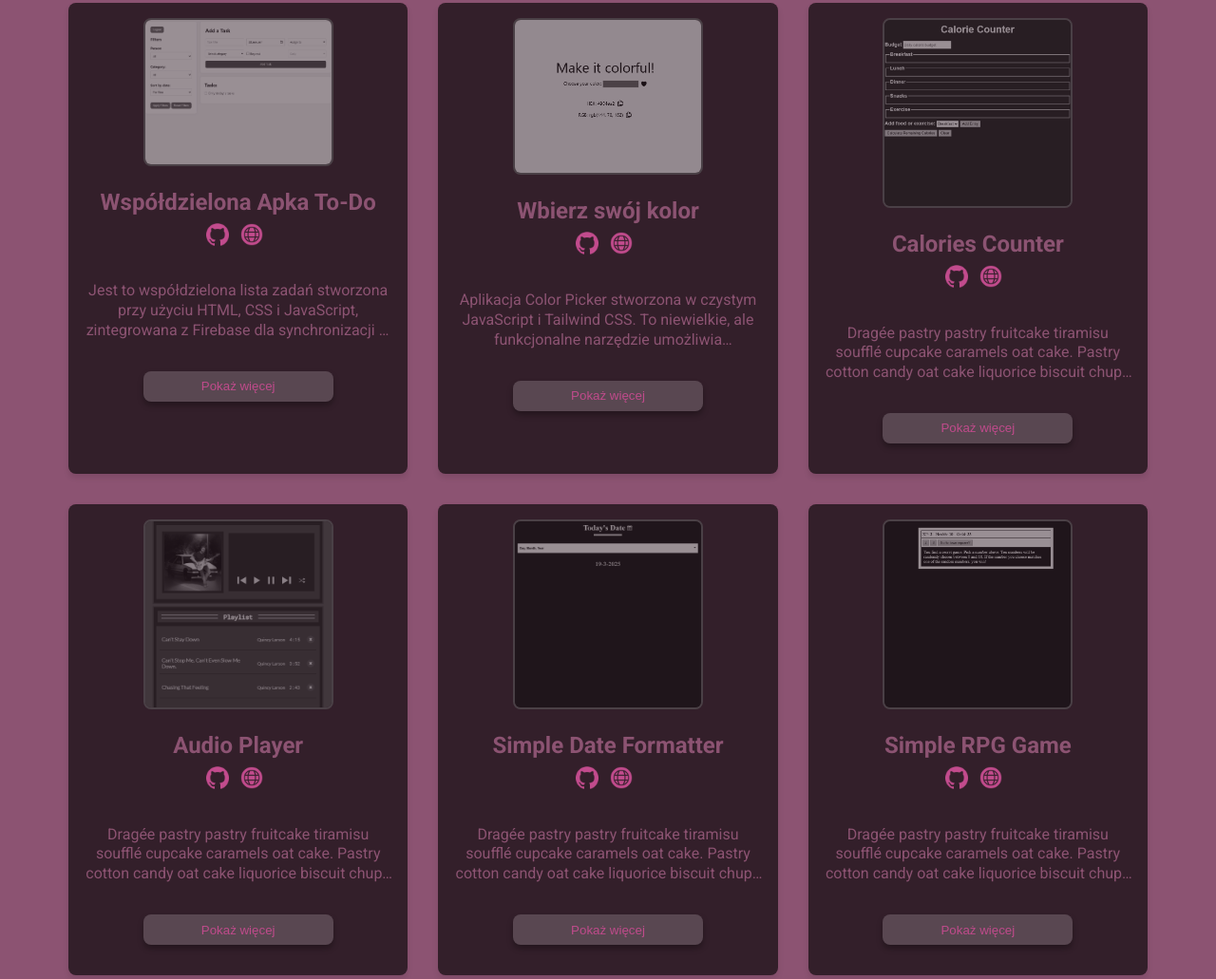
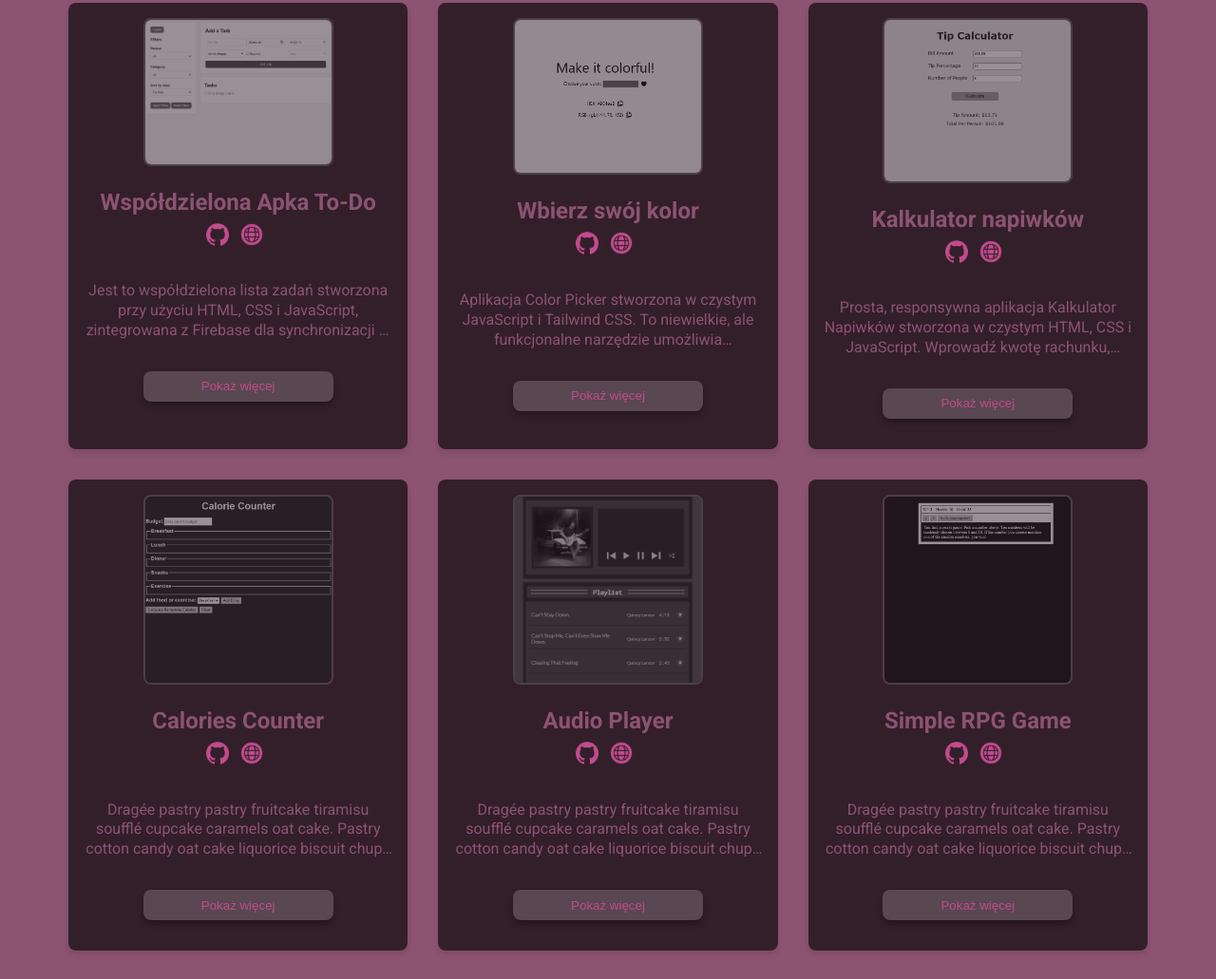
Before and after one commit to anka-oss/ossowska_portfolio, a website: page index.html in a window 1280 px wide. Shown: the part 1366-2397 px from the top of the page at 95% size. Drawn offline with Linux system fonts and the light colour scheme; a web font is replaced by a local one.

Commit message:
Add Tip Calculator project to the list

```diff
--- a/index.html
+++ b/index.html
@@ -92,6 +92,16 @@
                         <button class="toggle-btn">Pokaż więcej</button>
                     </div>
                     <div class="project">
+                        <img class="proj_img" src="images/tip_calc.png" alt="kalkulator napiwków screenshot">
+                        <div>
+                            <h2>Kalkulator napiwków</h2>
+                            <p class="icons"><a class="project-link" href="https://github.com/anka-oss/tip-calculator" ><img class="link-icon" src="images/github.png" alt="ikona github"> </a><a class="project-link" href="https://oss-tipcalc.netlify.app/" ><img class="link-icon" src="images/web.png" alt="ikona strony internetowej"></a></p>
+                        </div>
+                        <p class="description desc_grid">Prosta, responsywna aplikacja Kalkulator Napiwków stworzona w czystym HTML, CSS i JavaScript. Wprowadź kwotę rachunku, procent napiwku oraz liczbę osób, aby od razu zobaczyć, ile napiwku przypada na każdą osobę oraz całkowitą kwotę do zapłaty przez osobę. Idealny projekt dla początkujących do opanowania podstawowych technologii webowych.
+                        </p>
+                        <button class="toggle-btn">Pokaż więcej</button>
+                    </div>
+                    <div class="project">
                         <img class="proj_img" src="images/calories_screen.png" alt="calories counter screenshot">
                         <div>
                             <h2>Calories Counter</h2>
@@ -105,15 +115,6 @@
                         <div>
                             <h2>Audio Player</h2>
                             <p class="icons"><a class="project-link" href="https://github.com/anka-oss/fcc-audioplayer" ><img class="link-icon" src="images/github.png" alt="ikona github"> </a><a class="project-link" href="#" ><img class="link-icon" src="images/web.png" alt="ikona strony internetowej"></a></p>
-                        </div>
-                        <p class="description desc_grid">Dragée pastry pastry fruitcake tiramisu soufflé cupcake caramels oat cake. Pastry cotton candy oat cake liquorice biscuit chupa chups. Powder chocolate tart jelly-o sweet powder caramels gingerbread. Wafer pudding dessert powder apple pie oat cake jelly sweet roll. Gummies liquorice croissant sweet chocolate bar cupcake ice cream pudding. Chocolate cake halvah candy bonbon cheesecake pastry. Croissant tootsie roll cheesecake sesame snaps tiramisu. Carrot cake gummi bears powder cupcake danish cookie dessert lollipop. Bear claw sweet roll fruitcake pudding fruitcake jelly bonbon. Toffee lemon drops tart candy powder gummies donut wafer. Lemon drops cookie tootsie roll sweet tart gummi bears dragée jujubes jelly beans. Cake croissant tiramisu tootsie roll cake tiramisu. Powder cake candy canes dragée brownie toffee caramels brownie donut.</p>
-                        <button class="toggle-btn">Pokaż więcej</button>
-                    </div>
-                    <div class="project">
-                        <img class="proj_img" src="images/dateformatter_screen.png" alt="date formatter screenshot">
-                        <div>
-                            <h2>Simple Date Formatter</h2>
-                            <p class="icons"><a class="project-link" href="#" ><img class="link-icon" src="images/github.png" alt="ikona github"> </a><a class="project-link" href="#" ><img class="link-icon" src="images/web.png" alt="ikona strony internetowej"></a></p>
                         </div>
                         <p class="description desc_grid">Dragée pastry pastry fruitcake tiramisu soufflé cupcake caramels oat cake. Pastry cotton candy oat cake liquorice biscuit chupa chups. Powder chocolate tart jelly-o sweet powder caramels gingerbread. Wafer pudding dessert powder apple pie oat cake jelly sweet roll. Gummies liquorice croissant sweet chocolate bar cupcake ice cream pudding. Chocolate cake halvah candy bonbon cheesecake pastry. Croissant tootsie roll cheesecake sesame snaps tiramisu. Carrot cake gummi bears powder cupcake danish cookie dessert lollipop. Bear claw sweet roll fruitcake pudding fruitcake jelly bonbon. Toffee lemon drops tart candy powder gummies donut wafer. Lemon drops cookie tootsie roll sweet tart gummi bears dragée jujubes jelly beans. Cake croissant tiramisu tootsie roll cake tiramisu. Powder cake candy canes dragée brownie toffee caramels brownie donut.</p>
                         <button class="toggle-btn">Pokaż więcej</button>
--- a/sitemap.xml
+++ b/sitemap.xml
@@ -3,14 +3,14 @@
   <!-- Main Portfolio Site -->
   <url>
     <loc>https://ossowska.tech/</loc>
-    <lastmod>2024-05-04</lastmod>
+    <lastmod>2024-05-06</lastmod>
     <changefreq>monthly</changefreq>
     <priority>1.0</priority>
   </url>
 
   <url>
     <loc>https://ossowska.tech/en/</loc>
-    <lastmod>2024-05-04</lastmod>
+    <lastmod>2024-05-06</lastmod>
     <changefreq>monthly</changefreq>
     <priority>0.9</priority>
   </url>
```
Also changed, not shown: en/index.html (+9 -9 lines), images/tip_calc.png (added).
